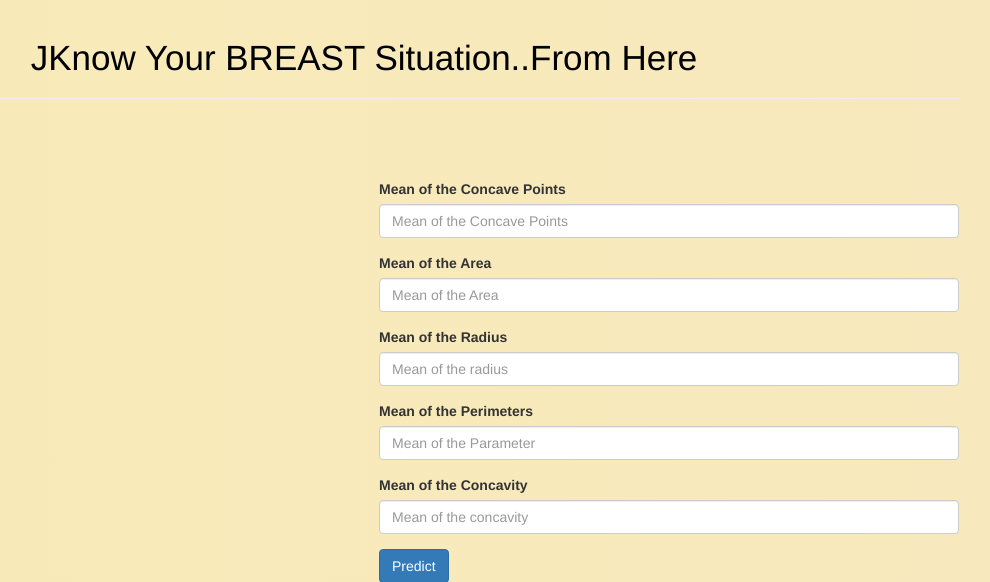
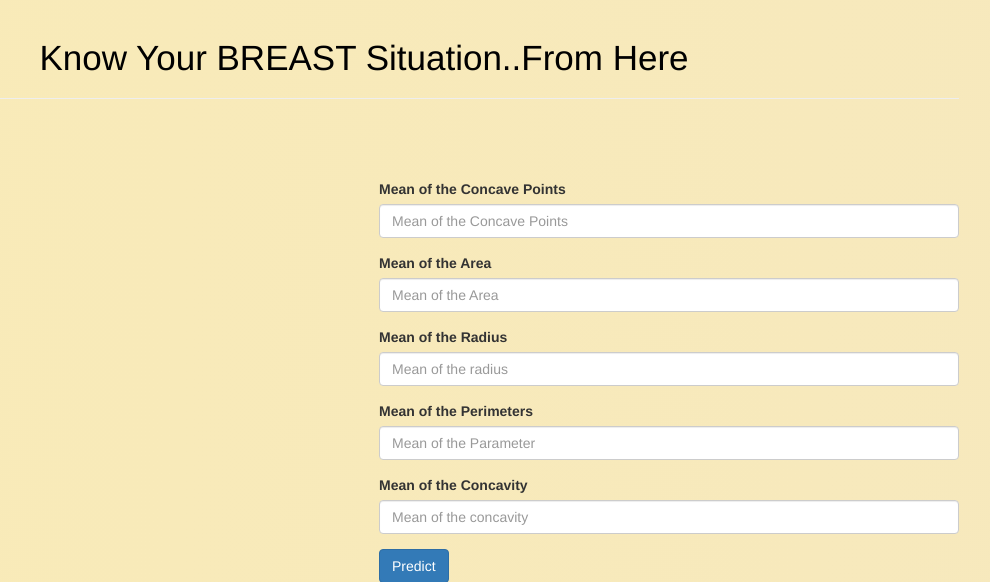
Before and after one commit to OvinduWijethunge/Health_Care_Application_Deployement, a Flask app: page /breast in a window 1280 px wide. Shown: the part 51-633 px from the top of the page, without its empty margins (276-1266 px from the left). Run offline with Flask 2, Linux system fonts and the light colour scheme; parts of the project's set-up code (start-up, migrations or seed data) failed here and were passed over; some libraries are stand-ins or nearby versions.

Commit message:
modifying front end

```diff
--- a/templates/breast.html
+++ b/templates/breast.html
@@ -44,7 +44,7 @@
       <div id="intro" class="container-fluid view ">
            <br>
           <br>
-        <h1 class="text-center text-capitalize pt-5">JKnow your BREAST situation..from here</h1>
+        <h1 class="text-center text-capitalize pt-5">Know your BREAST situation..from here</h1>
         <hr class="w-75 mx-auto pt-5">
         <div class="row mb-5">
           <div class="col-lg-6 col-md-6 col-12 my-auto">
```
